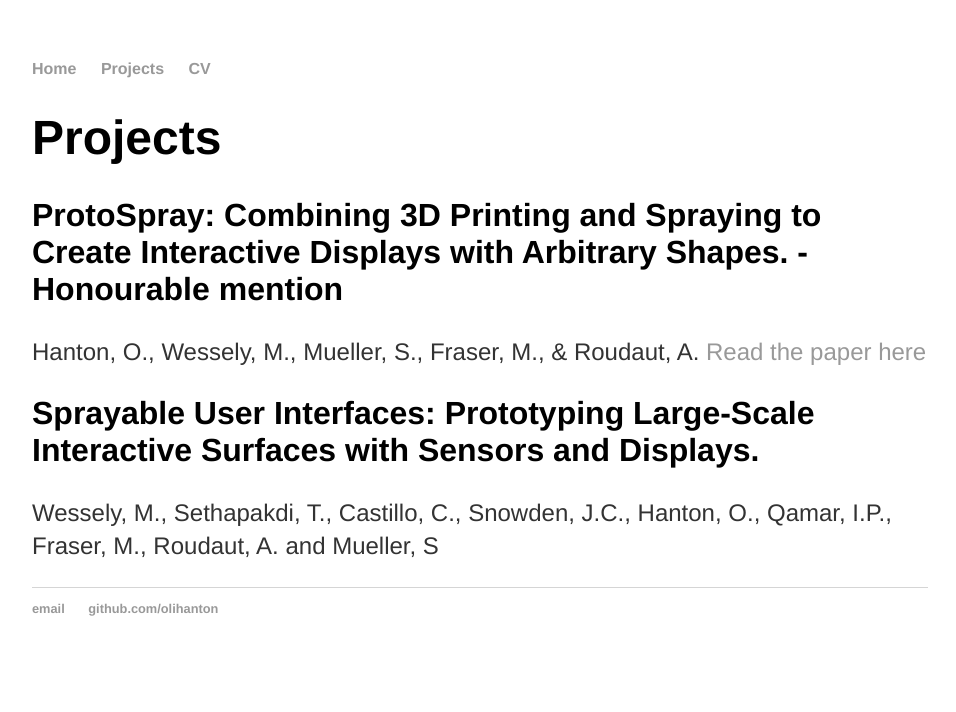
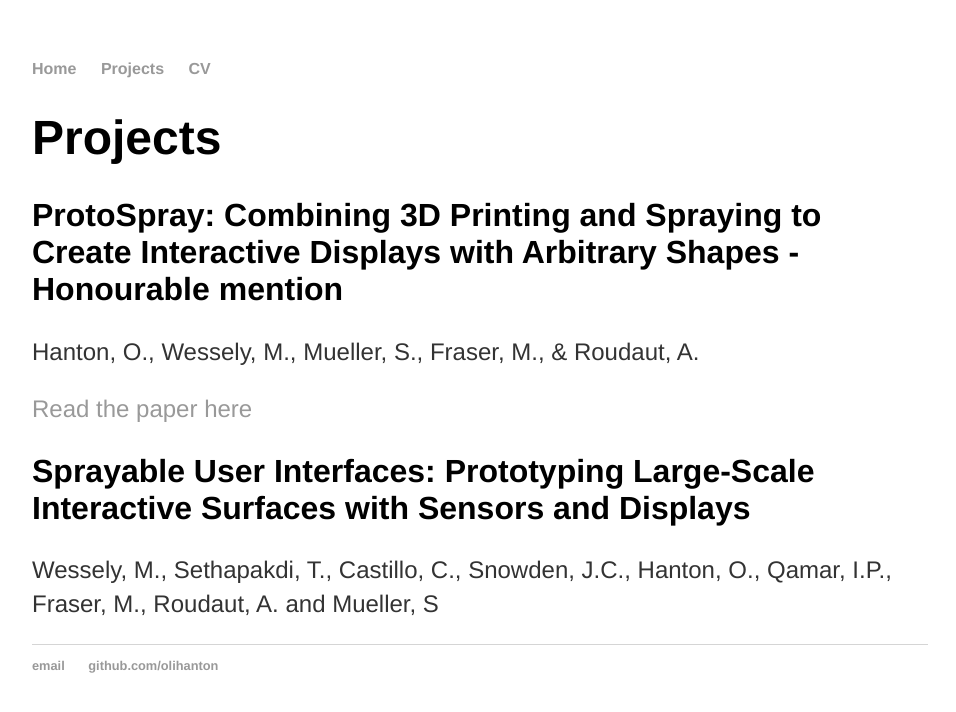
Before and after one commit to olihanton/olihanton.github.io, a Jekyll site: the page built from projects.html, in a window 1280 px wide. Shown: the top 712 px of the page, without its empty margins (160-1116 px from the left). Built offline with Jekyll 4.4.1, drawn with Linux system fonts in a browser that asks for light colours.

Commit message:
Update projects.html

```diff
--- a/projects.html
+++ b/projects.html
@@ -4,18 +4,18 @@
 ---
 <div class="blurb">
 	<h1>Projects</h1>
-	<h2> ProtoSpray: Combining 3D Printing and Spraying to Create Interactive Displays with Arbitrary Shapes. - Honourable mention </h2>
+	<h2> ProtoSpray: Combining 3D Printing and Spraying to Create Interactive Displays with Arbitrary Shapes - Honourable mention </h2>
 	<p> Hanton, O., Wessely, M., Mueller, S., Fraser, M., & Roudaut, A.
-
+	</p>
 	<!--The paper itself: -->
 
 	<!--For more information on replicability: -->
 
 
-		<a href="/ProtoSpray_Paper.pdf">Read the paper here</a>
+	<p>	<a href="/ProtoSpray_Paper.pdf">Read the paper here</a>
 	</p>
 
-	<h2> Sprayable User Interfaces: Prototyping Large-Scale Interactive Surfaces with Sensors and Displays. </h2>
+	<h2> Sprayable User Interfaces: Prototyping Large-Scale Interactive Surfaces with Sensors and Displays </h2>
 	<p> Wessely, M., Sethapakdi, T., Castillo, C., Snowden, J.C., Hanton, O., Qamar, I.P., Fraser, M., Roudaut, A. and Mueller, S
 	</p>
 </div><!-- /.blurb -->
```
